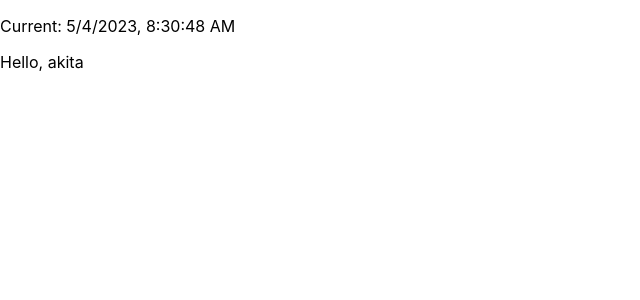
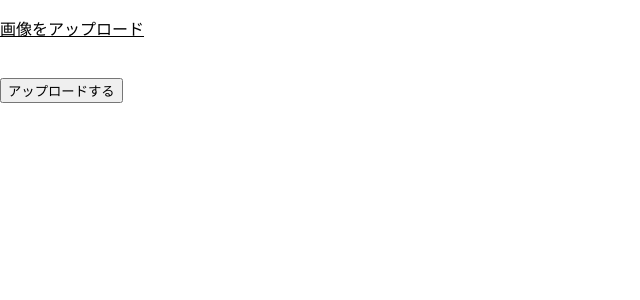
Before and after one commit to orangeman7201/react-sample, a React (Create React App) app: page / in a window 1280 px wide. Shown: the top 300 px of the page, without its empty margins (0-640 px from the left). Built offline with nearby package versions, Linux system fonts and the light colour scheme.

Commit message:
useRefコンポーネントを実装

```diff
--- /dev/null
+++ b/src/components/UseRef.tsx
@@ -0,0 +1,50 @@
+import React, { useState, useRef } from 'react'
+
+const sleep = (ms: number) => new Promise((resolve) => setTimeout(resolve, ms))
+
+const UPLOAD_DELAY = 500
+
+const ImageUploader = () => {
+  const inputImageRef = useRef<HTMLInputElement | null>(null)
+  const fileRef = useRef<File | null>(null)
+  const [message, setMessage] = useState<string | null>(null)
+
+  const onClickText = () => {
+    if (inputImageRef.current !== null) {
+      inputImageRef.current.click()
+    }
+  }
+
+  const onChangeImage = (e: React.ChangeEvent<HTMLInputElement>) => {
+    const files = e.target.files
+    if (files !== null && files.length > 0) {
+      fileRef.current = files[0]
+      setMessage(`Selected: ${fileRef.current.name}`)
+    }
+  }
+
+  const onClickUpload = async () => {
+    if (fileRef.current !== null) {
+      await sleep(UPLOAD_DELAY)
+      setMessage(`${fileRef.current?.name} のアップロードに成功しました。`)
+    }
+  }
+
+  return (
+    <div>
+      <p style={{ textDecoration: 'underline' }} onClick={onClickText}>
+        画像をアップロード
+      </p>
+      <input type="file"
+             ref={inputImageRef}
+             accept='image/*'
+             onChange={onChangeImage}
+             style={{ visibility: 'hidden' }} />
+      <br />
+      <button onClick={onClickUpload}>アップロードする</button>
+      {message !== null && <p>{message}</p>}
+    </div>
+  )
+}
+
+export default ImageUploader
--- a/src/index.tsx
+++ b/src/index.tsx
@@ -12,6 +12,7 @@
 import { Parent } from './components/Parent';
 import { Clock } from './components/Clock';
 import UseContext from './components/UseContext';
+import UseRef from './components/UseRef';
 import reportWebVitals from './reportWebVitals';
 
 const root = ReactDOM.createRoot(
@@ -19,11 +20,11 @@
 );
 root.render(
   <React.StrictMode>
-    <UseContext />
+    <UseRef />
   </React.StrictMode>
 );
 
 // If you want to start measuring performance in your app, pass a function
 // to log results (for example: reportWebVitals(console.log))
 // or send to an analytics endpoint. Learn more: https://bit.ly/CRA-vitals
-// reportWebVitals();
+reportWebVitals();
```
